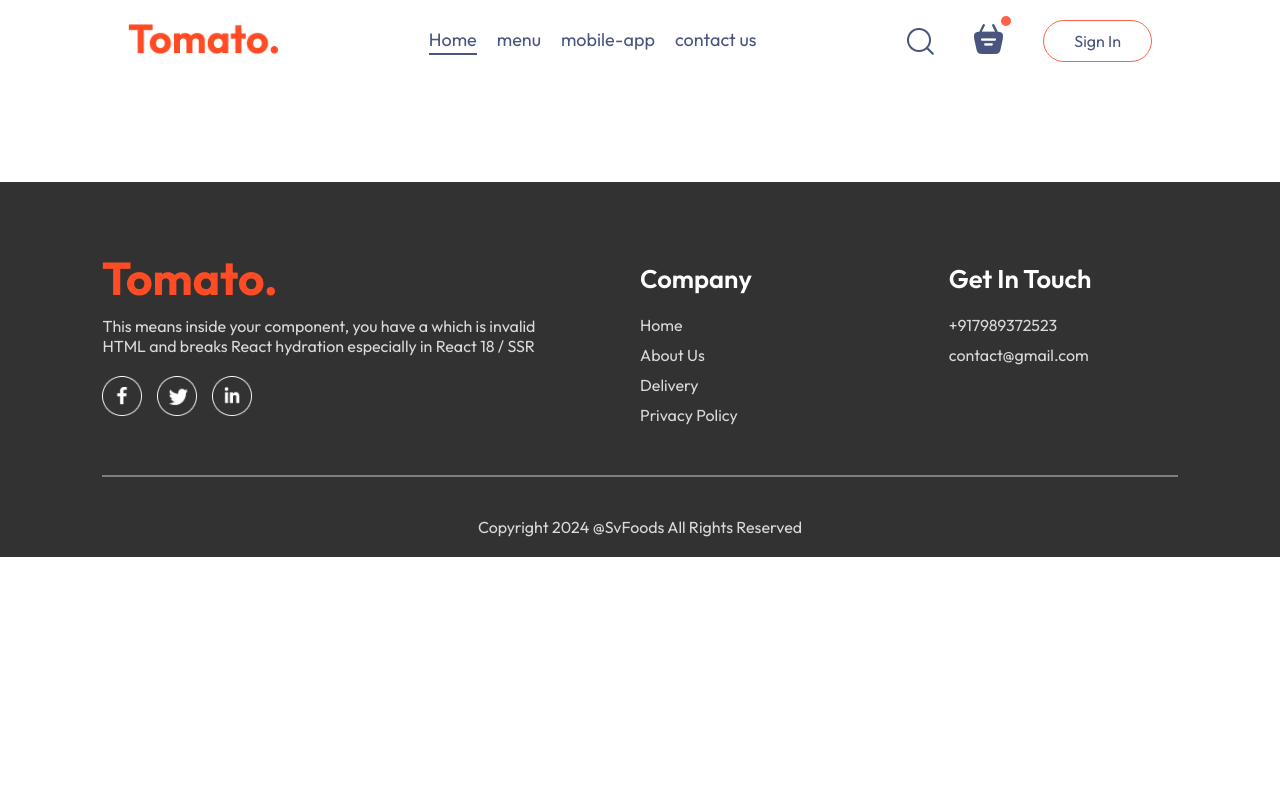
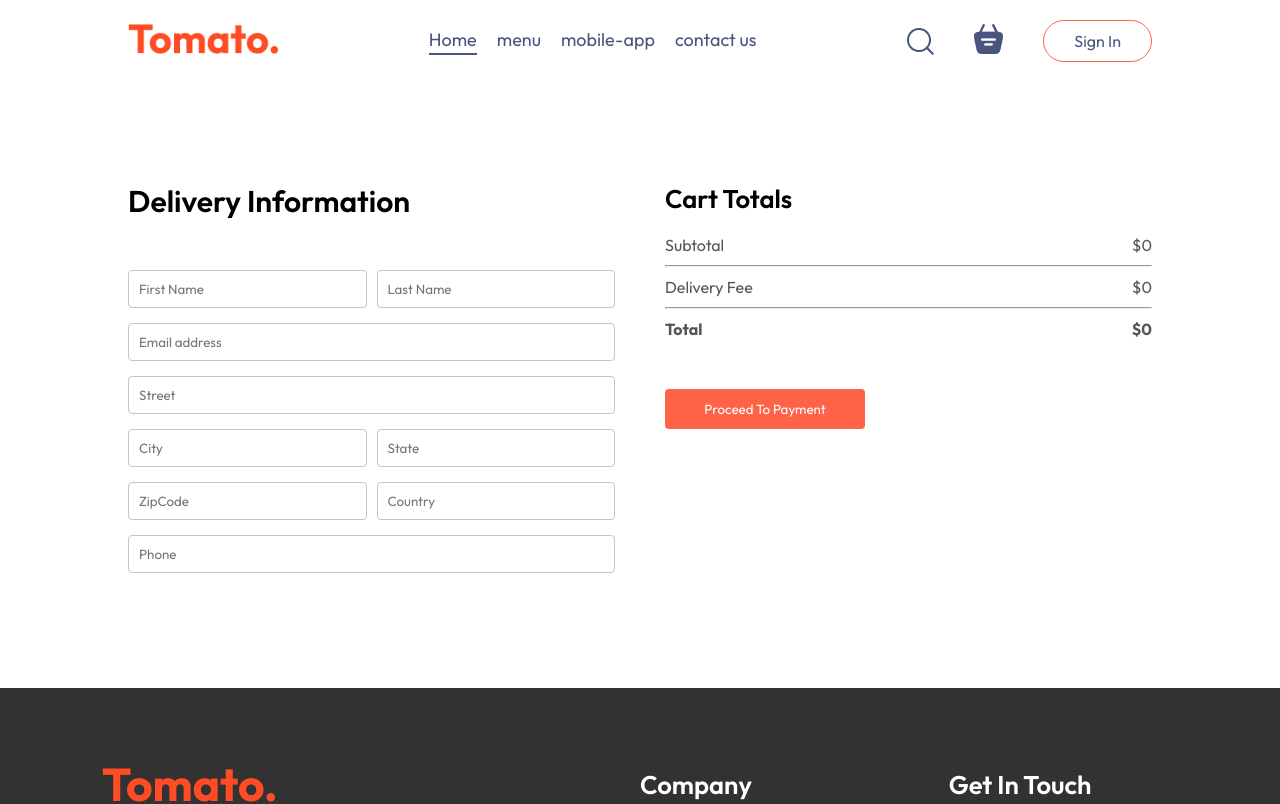
Before and after one commit to arun-kumar-bidila/food_del, a React (Vite) app: page /order in a window 1280 px wide. Shown: the top 804 px of the page. Built offline with nearby package versions, Linux system fonts and the light colour scheme.

Commit message:
Done with Frontend

```diff
--- a/src/App.jsx
+++ b/src/App.jsx
@@ -5,6 +5,7 @@
 import LoginPopup from './components/LoginPopup/LoginPopup'
 import Footer from './components/Footer/Footer'
 import Cart from './pages/Cart/Cart'
+import PlaceOrder from './pages/PlaceOrder/PlaceOrder'
 const App = () => {
   const [showLogin, setshowLogin] = useState(false)
   return (
@@ -17,6 +18,7 @@
           <Route path="/" element={<Home />} />
 
           <Route path="/cart" element={<Cart/>}/>
+          <Route path="/order" element={<PlaceOrder/>}/>
 
 
         </Routes>
--- a/src/components/Navbar/Navbar.jsx
+++ b/src/components/Navbar/Navbar.jsx
@@ -1,13 +1,16 @@
-import React, { useState } from "react";
+import React, { useContext, useState } from "react";
 import './Navbar.css';
 import { assets } from "../../assets/assets";
 import { Link } from "react-router-dom";
+import { StoreContext } from "../../context/StoreContext";
 
 
 
 
 const Navbar=({setshowLogin})=>{
     const [menu,setMenu]=useState("home");
+
+    const {getTotalCartAmount}=useContext(StoreContext)
     return(
         <div className="navbar">
             <Link to="/">
@@ -27,7 +30,7 @@
                     <img src={assets.basket_icon} alt="basket-icon" />
                     </Link>
 
-                    <div className="dot"></div>
+                    <div className={getTotalCartAmount()===0?"":"dot"}></div>
                 </div>
                 <button onClick={()=>setshowLogin(true)}>Sign In</button>
 
--- a/src/pages/Cart/Cart.jsx
+++ b/src/pages/Cart/Cart.jsx
@@ -1,9 +1,11 @@
 import React, { useContext } from 'react'
 import { StoreContext } from '../../context/StoreContext'
 import './Cart.css'
+import { useNavigate } from 'react-router-dom'
 
 const Cart = () => {
     const {cartItems,food_list,removeFromCart,getTotalCartAmount}=useContext(StoreContext)
+    const navigate=useNavigate();
   return (
     <div className="cart">
         <div className="cart-items">
@@ -50,15 +52,15 @@
                     <hr />
                     <div className="cart-total-details">
                         <p>Delivery Fee</p>
-                        <p>${2}</p>
+                        <p>${getTotalCartAmount()===0?0:2}</p>
                     </div>
                     <hr />
                     <div className="cart-total-details">
                         <b>Total</b>
-                        <b>${getTotalCartAmount()+2}</b>
+                        <b>${getTotalCartAmount()===0?0:getTotalCartAmount()+2}</b>
                     </div>
                 </div>
-                <button>Proceed To CheckOut</button>
+                <button onClick={()=>navigate("/order")}>Proceed To CheckOut</button>
 
             </div>
             <div className="cart-promocode">
--- /dev/null
+++ b/src/pages/PlaceOrder/PlaceOrder.css
@@ -0,0 +1,42 @@
+.place-order{
+    display: flex;
+    align-items: start;
+    justify-content: space-between;
+    gap: 50px;
+    margin-top: 100px;
+
+}
+.place-order-left{
+    width: 100%;
+    max-width: max(30%,500px);
+
+}
+.place-order-left .title{
+    font-size: 30px;
+    font-weight: 600;
+    margin-bottom: 50px;
+
+}
+.place-order-left input{
+    margin-bottom: 15px;
+    width: 100%;
+    padding: 10px;
+    border: 1px solid #c5c5c5;
+    border-radius: 4px;
+    outline-color: tomato;
+}
+
+.place-order-left .multi-fields{
+    display: flex;
+    gap: 10px;
+
+
+}
+.place-order-right{
+    width: 100%;
+    max-width: max(40%,500px);
+}
+
+.place-order .cart-total button{
+    margin-top: 30px;
+}
--- /dev/null
+++ b/src/pages/PlaceOrder/PlaceOrder.jsx
@@ -0,0 +1,60 @@
+import React, { useContext } from 'react'
+import { StoreContext } from '../../context/StoreContext'
+import './PlaceOrder.css'
+
+const PlaceOrder = () => {
+
+    const{getTotalCartAmount}=useContext(StoreContext);
+  return (
+    <form  className="place-order">
+        <div className="place-order-left">
+            <p className="title">
+                Delivery Information
+            </p>
+            <div className="multi-fields">
+                <input type="text" placeholder='First Name' />
+                <input type="text" placeholder='Last Name' />
+            </div>
+            <input type="email" placeholder='Email address' />
+            <input type="text" placeholder='Street' />
+            <div className="multi-fields">
+                <input type="text" placeholder='City' />
+                <input type="text" placeholder='State' />
+
+            </div>
+            <div className="multi-fields">
+                <input type="text" placeholder='ZipCode' />
+                <input type="text" placeholder='Country' />
+
+            </div>
+            <input type="text" placeholder='Phone' />
+        </div>
+        <div className="place-order-right">
+            <div className="cart-total">
+                <h2>Cart Totals</h2>
+                <div>
+                    <div className="cart-total-details">
+                        <p>Subtotal</p>
+                        <p>${getTotalCartAmount()}</p>
+                    </div>
+                    <hr />
+                    <div className="cart-total-details">
+                        <p>Delivery Fee</p>
+                        <p>${getTotalCartAmount()===0?0:2}</p>
+                    </div>
+                    <hr />
+                    <div className="cart-total-details">
+                        <b>Total</b>
+                        <b>${getTotalCartAmount()===0?0:getTotalCartAmount()+2}</b>
+                    </div>
+                </div>
+                <button>Proceed To Payment</button>
+
+            </div>
+
+        </div>
+    </form>
+  )
+}
+
+export default PlaceOrder
```
